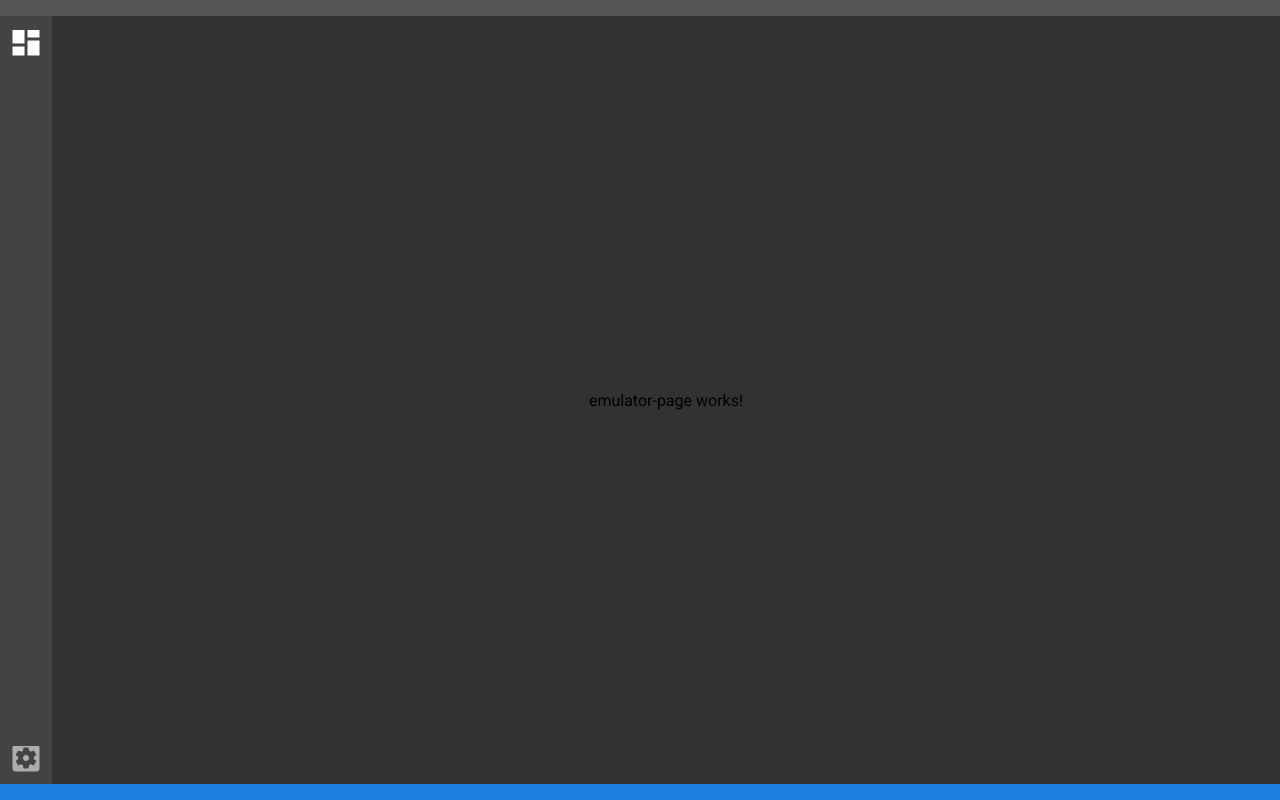
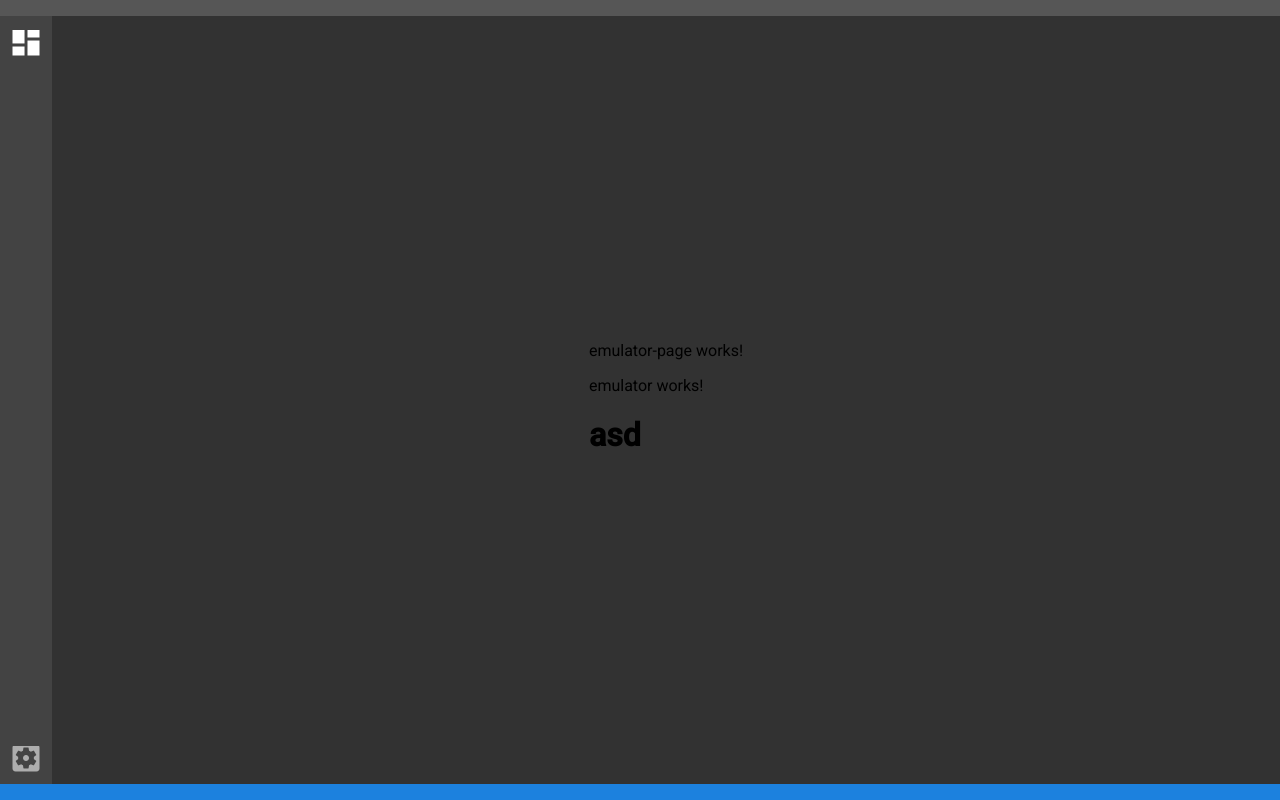
Before and after one commit to brickart/taxi_dev_tools, an Angular app: page /emulator in a window 1280 px wide. Built offline with nearby package versions, Linux system fonts and the light colour scheme.

Commit message:
fix routing system

```diff
--- a/src/app/presentation/pages/emulator-page/emulator-page.component.html
+++ b/src/app/presentation/pages/emulator-page/emulator-page.component.html
@@ -1 +1,3 @@
 <p>emulator-page works!</p>
+<app-emulator></app-emulator>
+<h1>asd</h1>
--- /dev/null
+++ b/src/app/presentation/pages/emulator-page/emulator-router.module.ts
@@ -0,0 +1,14 @@
+import { NgModule } from '@angular/core';
+import { Routes, RouterModule } from '@angular/router';
+
+import { EmulatorPageComponent } from './emulator-page.component';
+
+const emulatorRoutes: Routes = [
+    { path: '', component: EmulatorPageComponent }
+];
+
+@NgModule({
+    imports: [RouterModule.forChild(emulatorRoutes)],
+    exports: [RouterModule]
+})
+export class EmulatorRoutingModule { }
```
Also changed, not shown: src/app/presentation/pages/emulator-page/emulator-page.module.ts (added, +16 -0 lines), src/app/presentation/pages/routing.module.ts (+4 -5 lines), src/app/presentation/pages/settings-page/settings-page.module.ts (added, +12 -0 lines).
